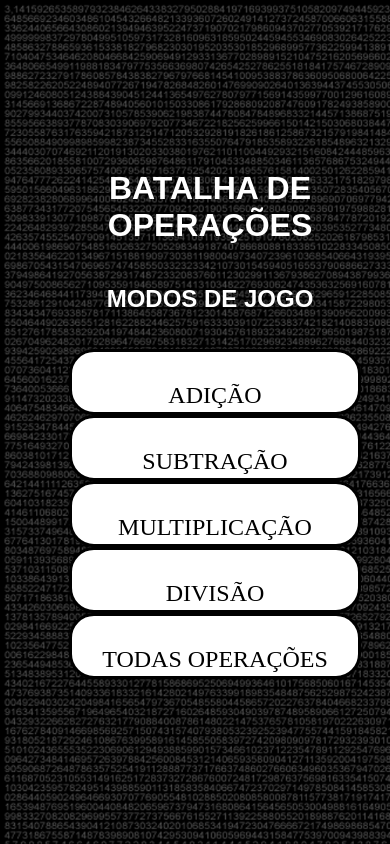
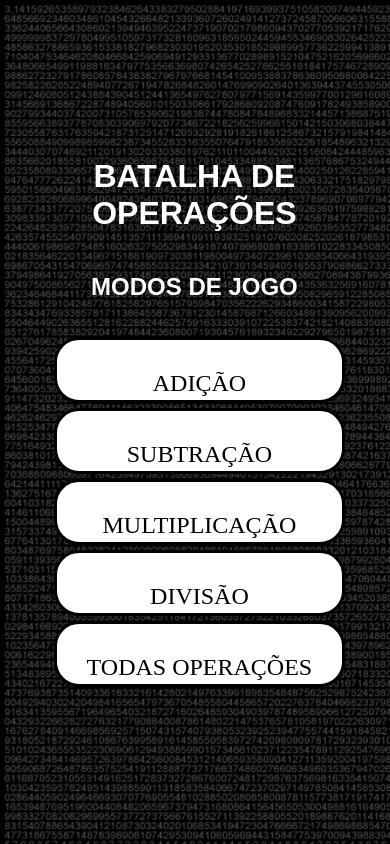
Before and after one commit to Matheus-Loubach/Batalha-De-Opera-es, a React (Create React App) app: page / in a window 390 px wide. Built offline with nearby package versions, Linux system fonts and the light colour scheme.

Commit message:
Upload CSS

```diff
--- a/src/components/Adicao.jsx
+++ b/src/components/Adicao.jsx
@@ -114,6 +114,8 @@ useEffect(()=>{
   }
  },[timer])
 
+
+ //Verificação de fim de jogo
  useEffect(() =>{
   if(useScore < 0){
   GamerOver();
@@ -142,7 +144,7 @@ useEffect(()=>{
       <p className="operacao">{num1} + {num2} = {num1 + num2 == userNumber ? <span style={{color: 'rgb(1, 243, 1)'}}>{userNumber}</span> : <span style={{color: 'red'}}>{userNumber}</span>}</p>
 
       <div>
-      <input type="text" name="text" placeholder="Digite a resposta" required value={userNumber} onChange={(e) => setUserNumber(e.target.value)}/>
+      <input type="number" name="text" placeholder="Digite a resposta" required value={userNumber} onChange={(e) => setUserNumber(e.target.value)}/>
       <button disabled={timer <= 0}>Enviar</button>
       </div>
 
--- a/src/components/Menu.css
+++ b/src/components/Menu.css
@@ -38,6 +38,7 @@ li .botao_inicial{
   text-transform: uppercase;
   font-weight: 500;
   font-family: 'Times New Roman', Times;
+  margin-bottom: 5px;
 }
 
 .botao_final{
--- a/src/components/Menu.jsx
+++ b/src/components/Menu.jsx
@@ -1,4 +1,5 @@
 import "./Menu.css"
+import "./ResponsiveMenu.css"
 
 
 const Menu = ({ModoAdicao, ModoSubtracao, ModoMultiplicacao, ModoDivisao, ModoTodas}) => {
--- a/src/components/Multiplicacao.jsx
+++ b/src/components/Multiplicacao.jsx
@@ -138,7 +138,7 @@ useEffect(()=>{
       <p className="operacao">{num1} * {num2} = {num1 * num2 == userNumber ? <span style={{color: 'rgb(1, 243, 1)'}}>{userNumber}</span> : <span style={{color: 'red'}}>{userNumber}</span>} </p>
 
       <div>
-      <input type="text" name="text" placeholder="Digite a resposta" required value={userNumber} onChange={(e) => setUserNumber(e.target.value)}/>
+      <input type="number" name="text" placeholder="Digite a resposta" required value={userNumber} onChange={(e) => setUserNumber(e.target.value)}/>
       <button disabled={timer <= 0}>Enviar</button>
       </div>
 
--- a/src/components/Responsive.css
+++ b/src/components/Responsive.css
@@ -1,5 +1,9 @@
 @media only screen and (max-width: 700px) {
-
+  body {
+    margin: 0;
+   padding: 0;
+   background: linear-gradient(360deg, rgb(0, 0, 0)75% , rgb(255, 255, 255)25%);
+  }
   .container_ts button{
     margin: 5px;
   }
@@ -17,11 +21,8 @@
 .container_menu{
   display: block;
 }
-
-body {
-  margin: 0;
- padding: 0;
- background: linear-gradient(360deg, rgb(0, 0, 0)75% , rgb(255, 255, 255)25%);
+.operacao{
+  margin-top: 50%;
 }
 
 }
--- /dev/null
+++ b/src/components/ResponsiveMenu.css
@@ -0,0 +1,20 @@
+@media only screen and (max-width: 700px) {
+  .body ul{
+    margin-right: 8%;
+  }
+
+  .titulo_menu{
+    margin-right: 8%;
+    text-align: center;
+    justify-content: center;
+    flex-direction: column;
+  }
+  .sub_menu{
+    margin-right: 8%;
+    text-align: center;
+    justify-content: center;
+    flex-direction: column;
+  }
+
+
+}
--- a/src/components/Subtracao.jsx
+++ b/src/components/Subtracao.jsx
@@ -138,7 +138,7 @@ useEffect(()=>{
       <p className="operacao">{num1} - {num2} = {num1 - num2 == userNumber ? <span style={{color: 'rgb(1, 243, 1)'}}>{userNumber}</span> : <span style={{color: 'red'}}>{userNumber}</span>} </p>
 
       <div>
-      <input type="text" name="text" placeholder="Digite a resposta" required value={userNumber} onChange={(e) => setUserNumber(e.target.value)}/>
+      <input type="number" name="text" placeholder="Digite a resposta" required value={userNumber} onChange={(e) => setUserNumber(e.target.value)}/>
       <button disabled={timer <= 0}>Enviar</button>
       </div>
 
```
